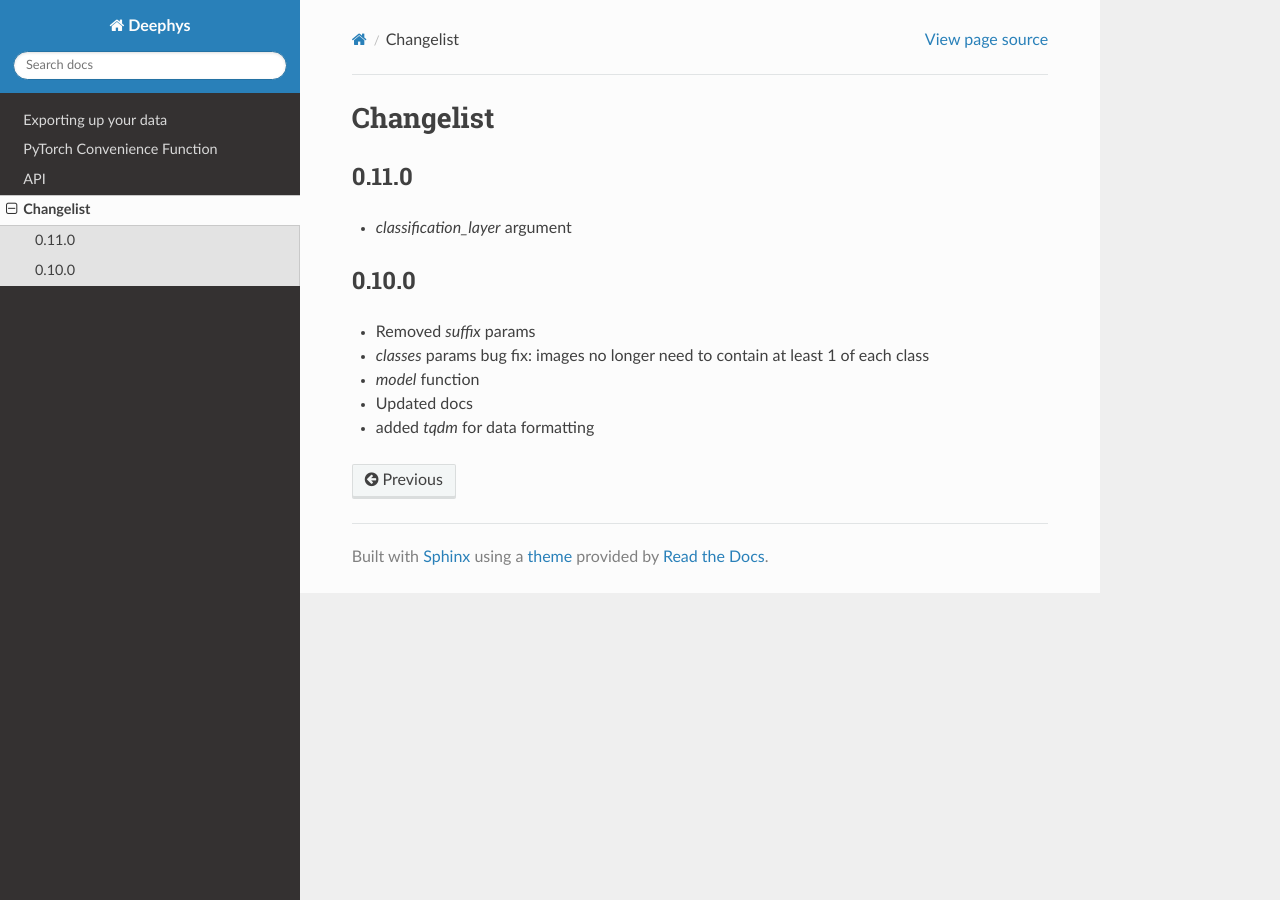
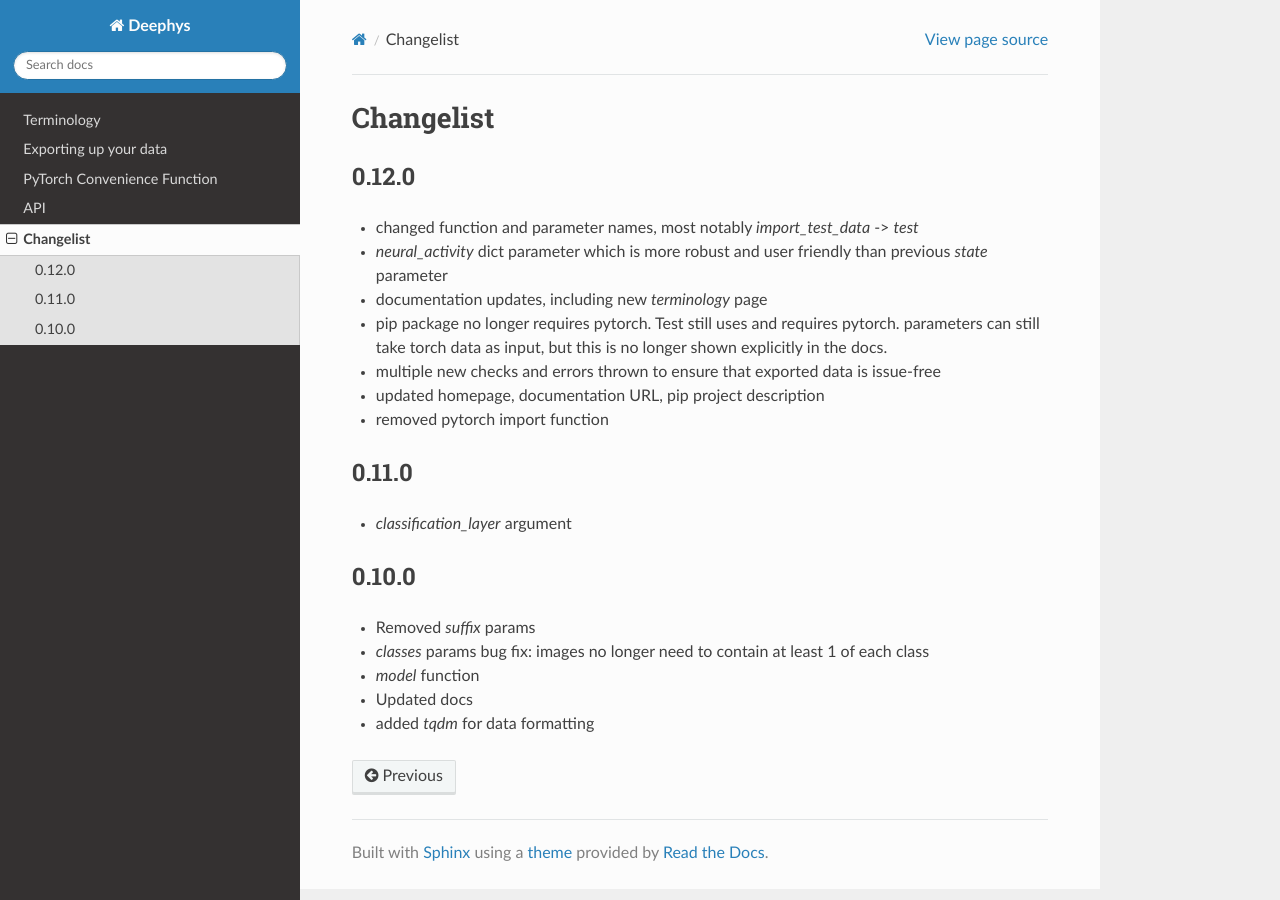
Before and after one commit to mjgroth/deephys, a Sphinx documentation site: the page built from docs/source/changelist.rst, in a window 1280 px wide. Built offline with Sphinx 7.4.7 and the Read the Docs theme 2.0.0, drawn with Linux system fonts in a browser that asks for light colours.

Commit message:
edits for xavier to review

```diff
--- a/docs/source/changelist.rst
+++ b/docs/source/changelist.rst
@@ -1,5 +1,16 @@
 Changelist
 ==========
+
+0.12.0
+~~~~~~
+
+- changed function and parameter names, most notably `import_test_data` -> `test`
+- `neural_activity` dict parameter which is more robust and user friendly than previous `state` parameter
+- documentation updates, including new `terminology` page
+- pip package no longer requires pytorch. Test still uses and requires pytorch. parameters can still take torch data as input, but this is no longer shown explicitly in the docs.
+- multiple new checks and errors thrown to ensure that exported data is issue-free
+- updated homepage, documentation URL, pip project description
+- removed pytorch import function
 
 0.11.0
 ~~~~~~
--- a/docs/source/conf.py
+++ b/docs/source/conf.py
@@ -1,7 +1,7 @@
 project = "Deephys"
 copyright = ""
 author = "MIT-Fujitsu Team"
-release = "0.11.0"
+release = "0.12.0"
 extensions = [
     "sphinx.ext.duration",
     "sphinx.ext.doctest",
--- a/docs/source/index.rst
+++ b/docs/source/index.rst
@@ -4,6 +4,7 @@ Welcome to the documentation for Deephys' python-exporter library!
 
 .. toctree::
 
+	terminology
 	usage
 	pytorch
 	api
```
Also changed, not shown: docs/source/terminology.rst (added, +20 -0 lines), docs/source/usage.rst (+7 -9 lines), 3 other files.
